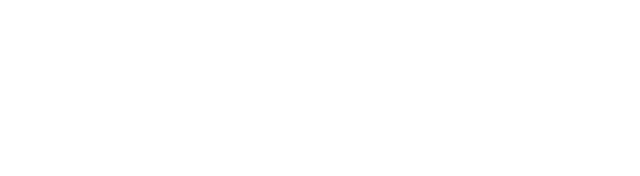
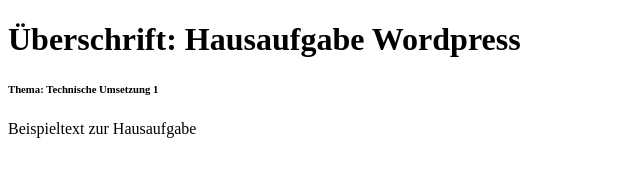
Before and after one commit to Checki04/Schulung-Wordpress-Technische-Umsetzung-1, a plain HTML site: page index.html in a window 1280 px wide. Shown: the whole page, without its empty margins (0-640 px from the left). Drawn offline with Linux system fonts and the light colour scheme.

Commit message:
Update index.html

```diff
--- a/index.html
+++ b/index.html
@@ -1,11 +1,14 @@
 <!DOCTYPE html>
 <html lang="de">
 <head>
+  <title>Hausaufgabe Wordpress Schulung</title>
 
 </head>
+<body>
+  <h1>Überschrift: Hausaufgabe Wordpress</h1>
+  <h6>Thema: Technische Umsetzung 1</h6>
 
-<body>
-
+  <p>Beispieltext zur Hausaufgabe</p>
 </body>
 
 </html>
```
